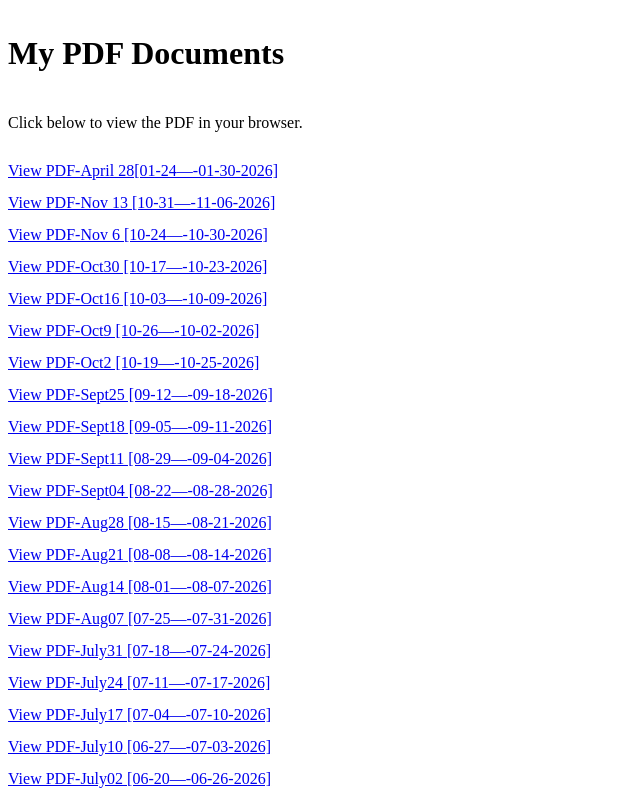
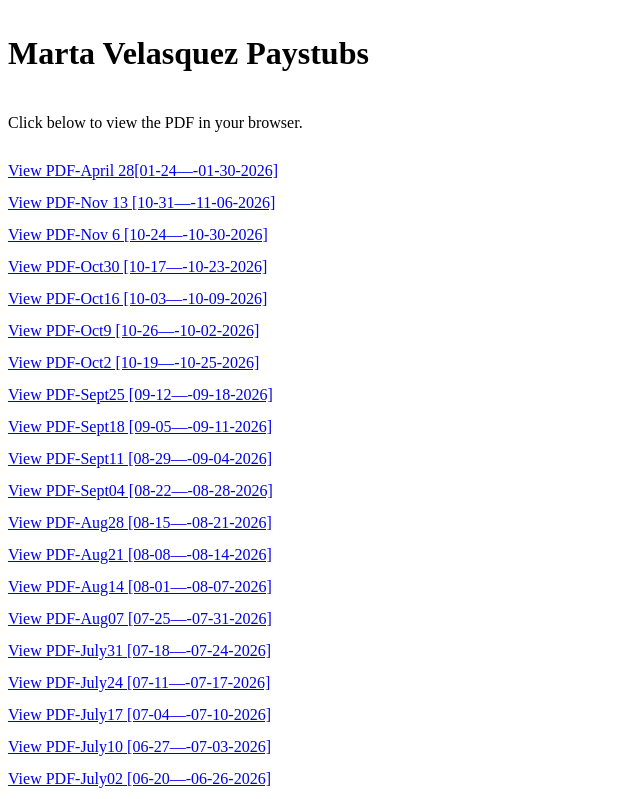
Before and after one commit to palacios0987/view-pdf, a plain HTML site: page index.html in a window 1280 px wide. Shown: the top 799 px of the page, without its empty margins (0-640 px from the left). Drawn offline with Linux system fonts and the light colour scheme.

Commit message:
Update index.html

```diff
--- a/index.html
+++ b/index.html
@@ -6,7 +6,7 @@
   <title>PDF Viewer</title>
 </head>
 <body style="line-height: 2;">
-  <h1>My PDF Documents</h1>
+  <h1>Marta Velasquez Paystubs</h1>
   <p>Click below to view the PDF in your browser.</p>
 
   <a href="assets/pdfs/OnlinePayStub_NYC-515369_Voucher_343478 3.pdf"
```
